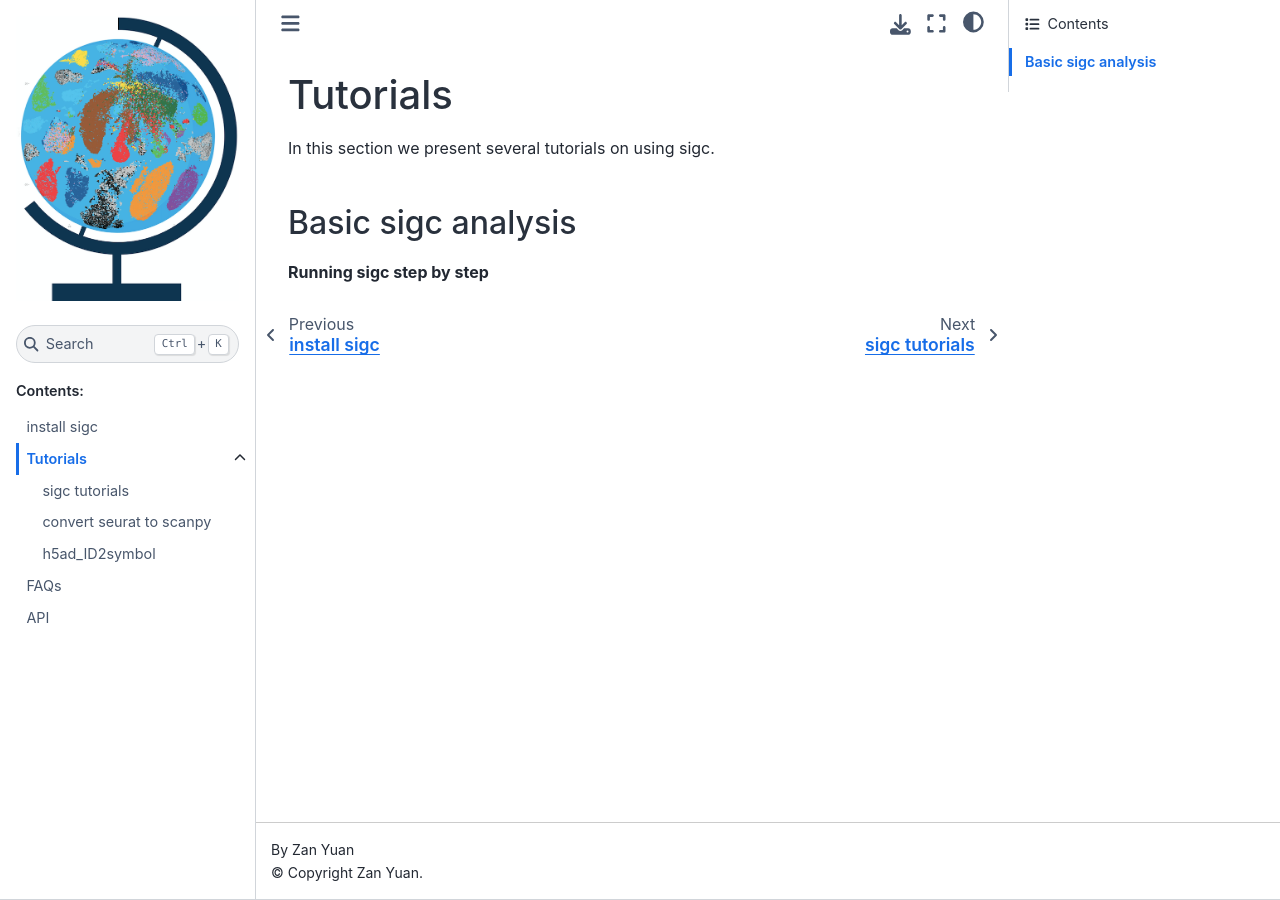
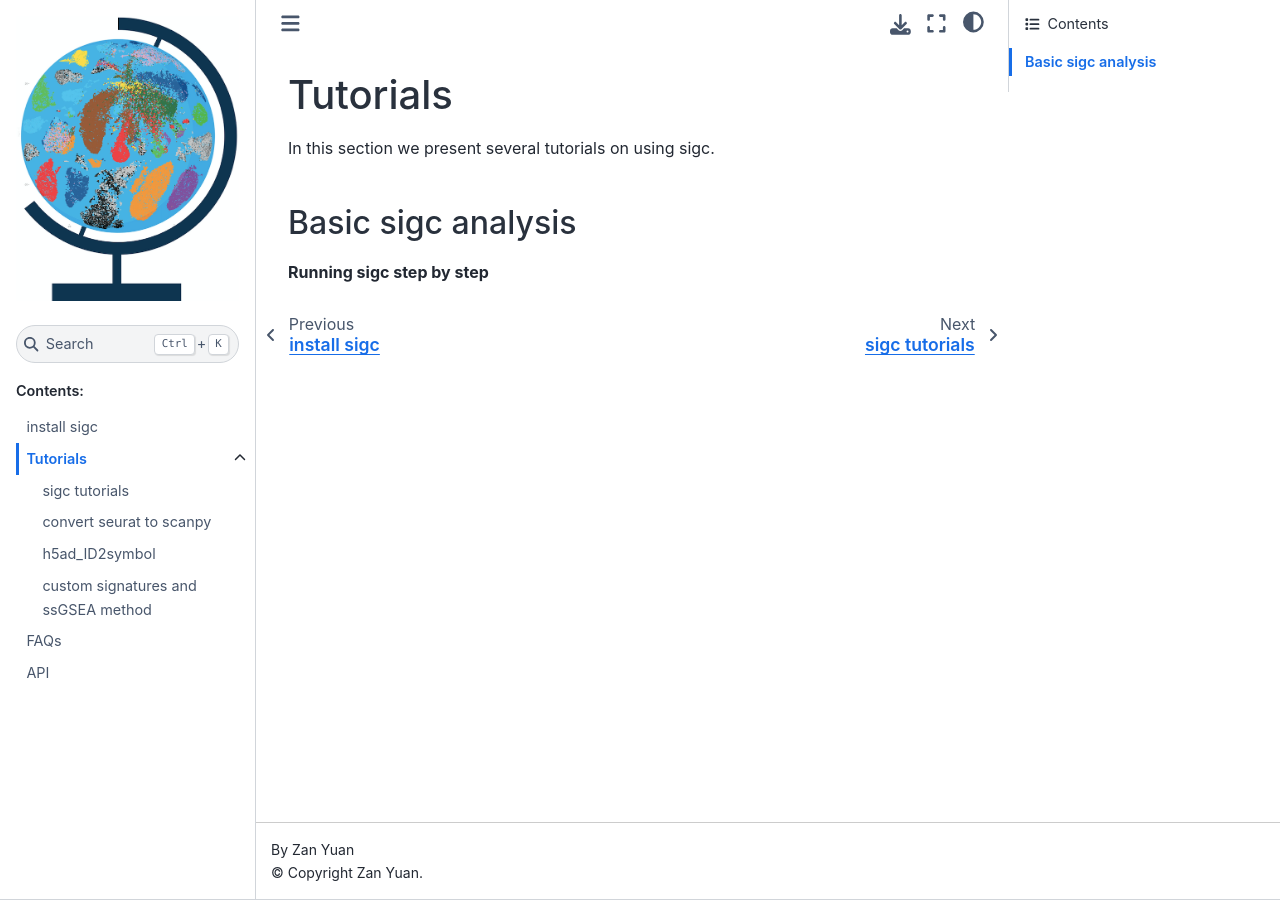
Before and after one commit to seqyuan/sigc, a Sphinx documentation site: the page built from docs/tutorials.rst, in a window 1280 px wide. Built offline with Sphinx 7.4.7 and the Sphinx Book theme 1.1.4, drawn with Linux system fonts in a browser that asks for light colours.

Commit message:
custom_signatures

```diff
--- a/docs/tutorials.rst
+++ b/docs/tutorials.rst
@@ -13,8 +13,9 @@ Basic sigc analysis
 
 .. toctree::
     :hidden:
-    :maxdepth: 3
+    :maxdepth: 4
 
     sigc_main.ipynb
     seurat2scanpy.ipynb
     h5ad_ID2symbol.ipynb
+    custom_signatures.ipynb
```
Also changed, not shown: docs/custom_signatures.ipynb (added).
